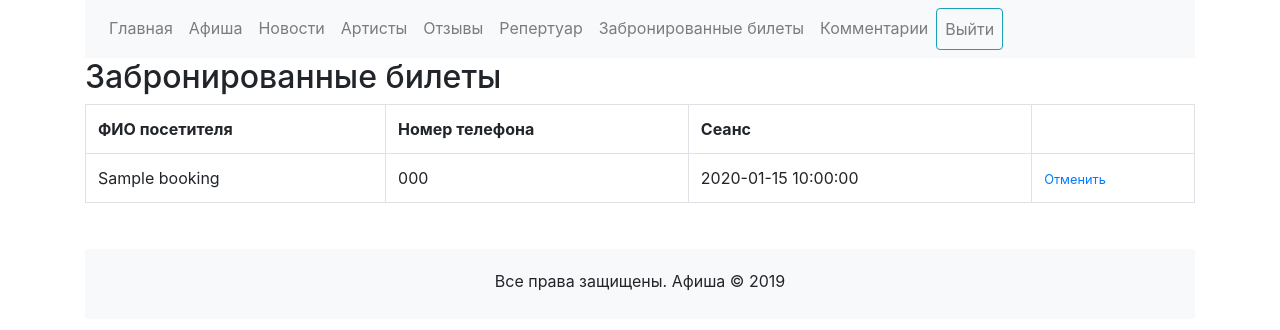
After one commit to Yurij2015/afisha, a PHP site: page /admin/pages/booking/booking_view.php in a window 1280 px wide. The commit adds this page. Shown: the top 330 px of the page. Run offline with PHP 8.4, Linux system fonts and the light colour scheme; tables that the repository leaves empty or names only in its code hold one stand-in row (values such as "Sample post").

Commit message:
set pages for other tables

```diff
--- a/admin/header.php
+++ b/admin/header.php
@@ -35,6 +35,12 @@
                 <a class="nav-link" href="#">Репертуар</a>
             </li>
             <li class="nav-item">
+                <a class="nav-link" href="/admin/pages/booking/booking_view.php">Забронированные билеты</a>
+            </li>
+            <li class="nav-item">
+                <a class="nav-link" href="/admin/pages/comments/comments_view.php">Комментарии</a>
+            </li>
+            <li class="nav-item">
                 <a class="nav-link btn btn-outline-info" href="/index.php?do=logout">Выйти</a>
             </li>
         </ul>
--- /dev/null
+++ b/admin/pages/booking/booking_view.php
@@ -0,0 +1,56 @@
+<?php $title = "Забронированные билеты" ?>
+<?php
+require_once "../../header.php";
+?>
+<div class="row">
+    <div class="col-md-12">
+        <?= "<h2>" . $title . "</h2>";
+        ?>
+        <div class="row">
+            <div class="col-md-12">
+                <?php
+                require_once "../../../DbConnect.php";
+                require_once "../../../dbsettings.php";
+                require_once "Booking.php";
+
+                try {
+                    $db = new DbConnect($host, $user, $db, $pass);
+                } catch (PDOException $exc) {
+                    echo $exc->getMessage();
+                }
+                ?>
+                <table class="table table-hover table-bordered">
+                    <tbody>
+                    <tr>
+                        <th>ФИО посетителя</th>
+                        <th>Номер телефона</th>
+                        <th>Сеанс</th>
+                        <th></th>
+                    </tr>
+                    <?php
+                    $booking = $db->connect()->query("SELECT * FROM booking ORDER BY idbook DESC ");
+                    if ($booking) {
+                        foreach ($booking as $row) {
+                            $booking = new Booking($row['customername'], $row['phone']);
+                            ?>
+                            <tr>
+                                <td><?= $booking->customername(); ?></td>
+                                <td><?= $booking->phone(); ?></td>
+                                <td><?= $row['timetable_id']; ?></td>
+                                <td><?= '<a href="' . $row['idbook'] . '" class="small">Отменить</a>' ?></td>
+                            </tr>
+                            <?php
+                        }
+                    }
+                    $db = null;
+                    ?>
+
+                    </tbody>
+                </table>
+
+            </div>
+        </div>
+    </div>
+</div>
+
+<?php require_once "../../footer.php"; ?>
```
Also changed, not shown: admin/pages/comments/Comments.php (added, +30 -0 lines), admin/pages/comments/comments_view.php (added, +54 -0 lines), admin/pages/booking/Booking.php (renamed from Booking.php).
